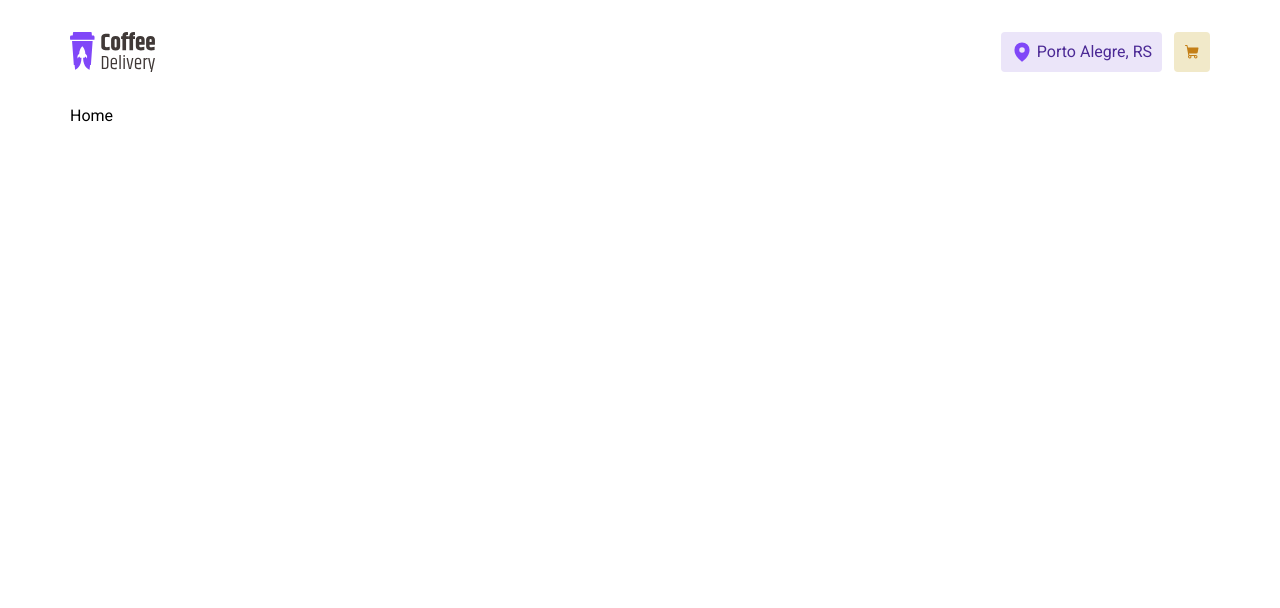
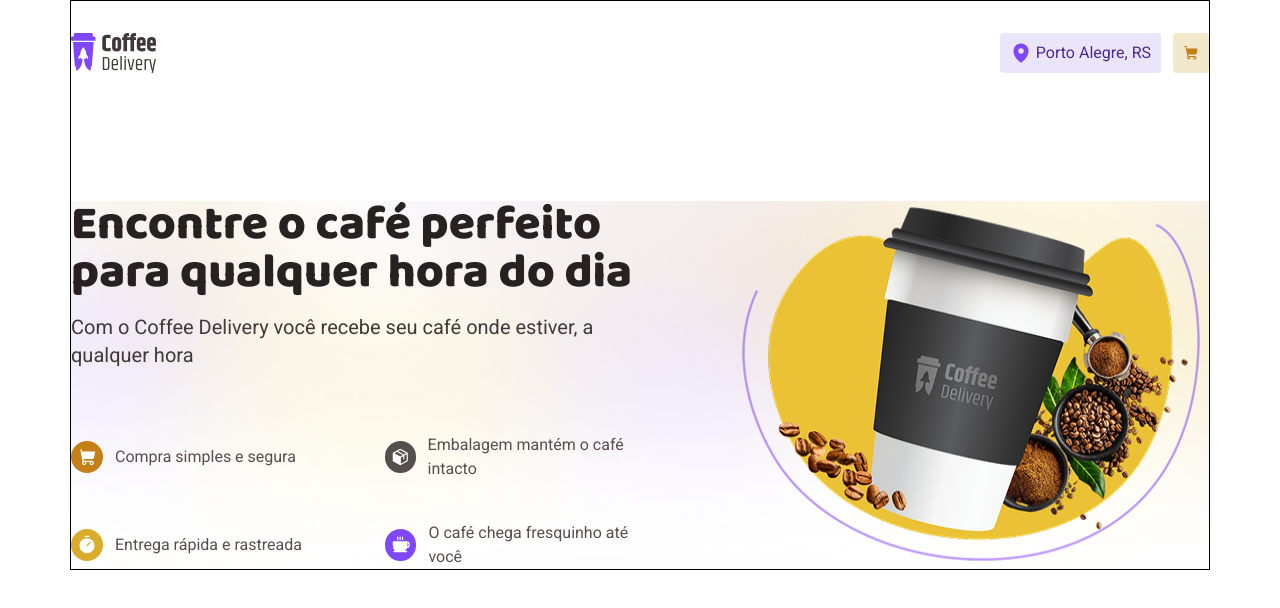
Before and after one commit to luksquitos/ignite-coffee, a React (Vite) app: page / in a window 1280 px wide. Shown: the top 608 px of the page. Built offline with nearby package versions, Linux system fonts and the light colour scheme.

Commit message:
feat: base for banner component

```diff
--- a/src/components/app/_layout.tsx
+++ b/src/components/app/_layout.tsx
@@ -4,7 +4,7 @@
 
 export function DefaultLayout(){
   return (
-    <div className="m-auto max-w-[1140px]">
+    <div className="m-auto max-w-[1140px] border">
       <Header/>
       <Outlet/>
     </div>
--- a/src/pages/home.tsx
+++ b/src/pages/home.tsx
@@ -1,6 +1,80 @@
+// import { Icon } from '../lib/types';
+import { ShoppingCartIcon, TimerIcon, PackageIcon, CoffeeIcon } from "@phosphor-icons/react"
+// import { ForwardRefExoticComponent } from "react";
+// import { IconProps } from "@phosphor-icons/react";
+
+// function IconOption({icon: IconComponent, backgoundColor: string, text: string}){
+//   return (
+//     <div>
+//       <IconComponent className=`${backgoundColor}`/>
+//       <p>{text}</p>
+//     </div>
+//   )
+// }
+
+
+// interface OptionProps {
+//   icon: ForwardRefExoticComponent<IconProps>;
+//   backgroundColor: string;
+//   text: string;
+// }
+
+function Option({ icon: IconComponent, backgroundColor, text }) {
+  return (
+    <div className="flex items-center gap-3">
+      {/* FIXME O icone dentro do círculo está estranho */}
+      <IconComponent
+        className={`${backgroundColor} size-8 p-1.5 rounded-full text-white`}
+        weight="fill"
+      />
+      <p className="text-base-text">{text}</p>
+    </div>
+  );
+}
+
 export function Home(){
   return (
-    <h1 className="">Home</h1>
-    // <h1 >Home</h1>
+    //FIXME Tente outras combinações para o tamanho/posição da imagem.
+    // O fato da 'area de atuação' da tela ser diferente para diferentes monitores
+    // não será possível deixar igual no figma.
+    <div className="mt-24 bg-[url('/src/assets/background.png')] bg-fixed">
+      <div className="flex justify-between">
+        <div className="max-w-[588px]">
+          <p className="font-baloo font-extrabold text-5xl text-base-title ">Encontre o café perfeito para qualquer hora do dia</p>
+          <p className="text-xl mt-4 text-base-subtitle">Com o Coffee Delivery você recebe seu café onde estiver, a qualquer hora</p>
+
+          {/* options */}
+          <div className="mt-16 grid grid-cols-2 gap-10">
+            <Option
+              icon={ShoppingCartIcon}
+              backgroundColor="bg-yellow-dark"
+              text="Compra simples e segura"
+            />
+            <Option
+              icon={PackageIcon}
+              backgroundColor="bg-base-text"
+              text="Embalagem mantém o café intacto"
+            />
+            <Option
+              icon={TimerIcon}
+              backgroundColor="bg-yellow"
+              text="Entrega rápida e rastreada"
+            />
+            <Option
+              icon={CoffeeIcon}
+              backgroundColor="bg-purple"
+              text="O café chega fresquinho até você"
+            />
+          </div>
+
+        </div>
+
+
+        <img src="./src/assets/banner.png" alt="Banner" />
+      </div>
+
+
+
+    </div>
   )
 }
```
Also changed, not shown: src/@types/option.d.ts (added), 1 other file (tests, documents, lock files or other folders).
